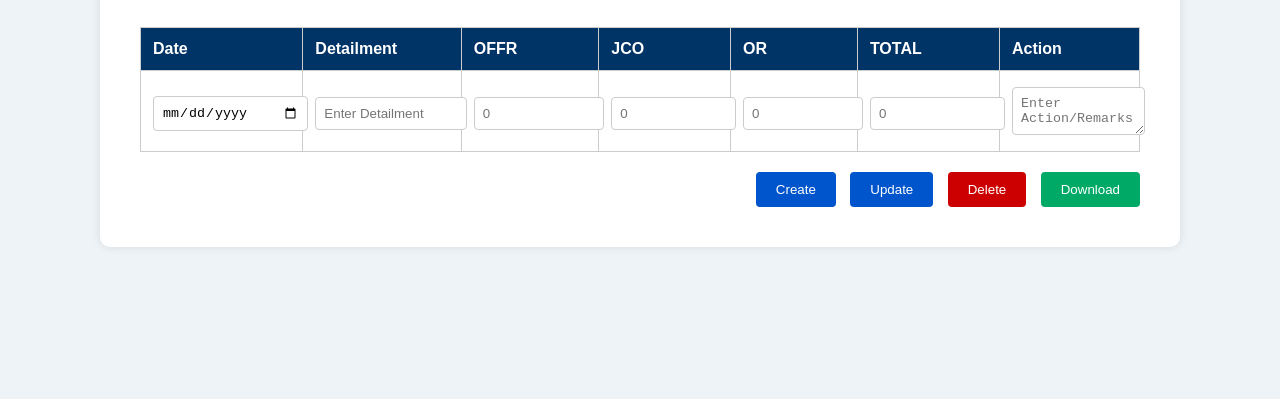
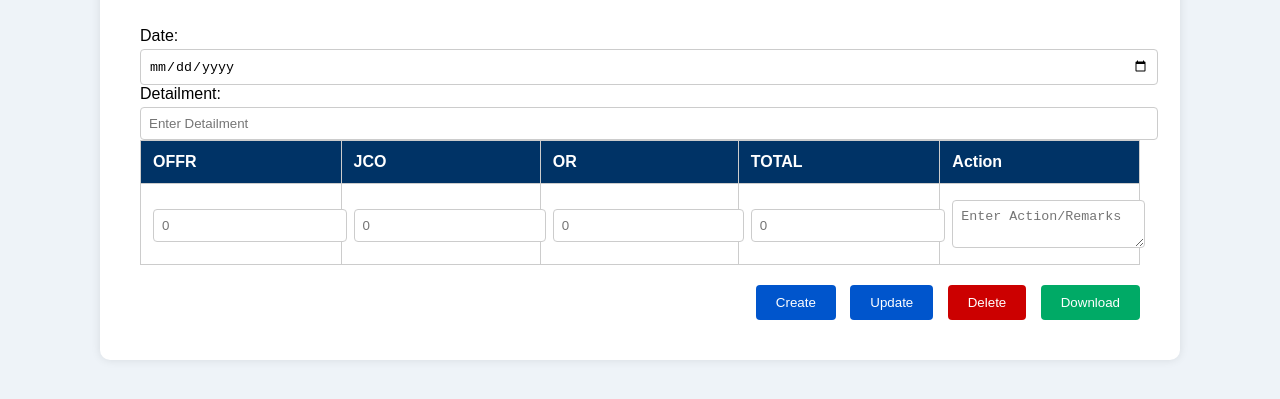
Before and after one commit to mdineshbanu/parade-state-webapp, a plain HTML site: page index.html in a window 1280 px wide. Shown: the part 161-560 px from the top of the page. Drawn offline with Linux system fonts and the light colour scheme.

Commit message:
index.html

```diff
--- a/index.html
+++ b/index.html
@@ -73,10 +73,14 @@
   <div class="container">
     <h1>Parade State Record</h1>
     <form id="entryForm">
+      <label for="date">Date:</label>
+      <input type="date" name="date" id="date" required>
+
+      <label for="detailment">Detailment:</label>
+      <input type="text" name="detailment" id="detailment" placeholder="Enter Detailment" required>
+
       <table>
         <tr>
-          <th>Date</th>
-          <th>Detailment</th>
           <th>OFFR</th>
           <th>JCO</th>
           <th>OR</th>
@@ -84,8 +88,6 @@
           <th>Action</th>
         </tr>
         <tr>
-          <td><input type="date" name="date" required></td>
-          <td><input type="text" name="detailment" placeholder="Enter Detailment" required></td>
           <td><input type="number" name="offr" placeholder="0" required></td>
           <td><input type="number" name="jco" placeholder="0" required></td>
           <td><input type="number" name="or" placeholder="0" required></td>
```
